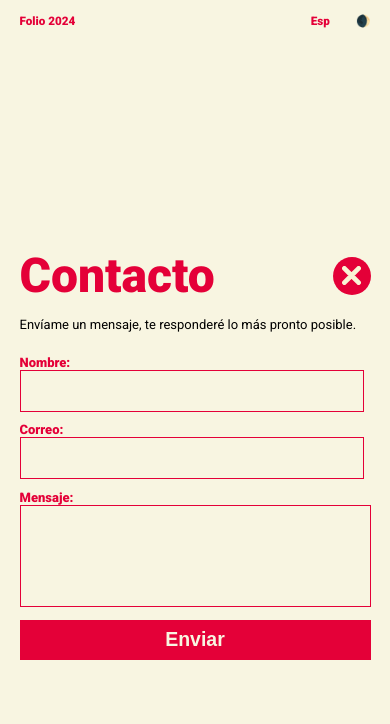
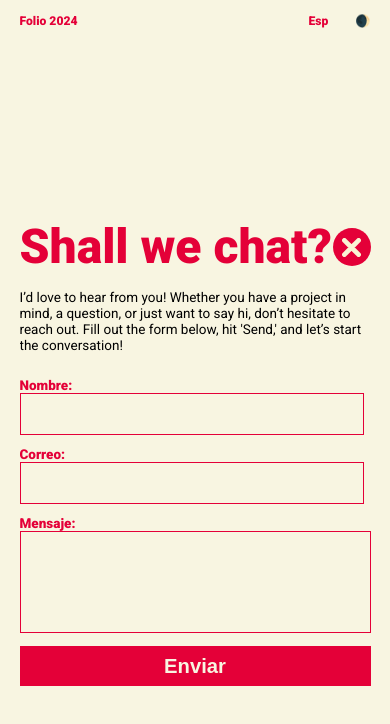
Before and after one commit to andresGon/portfolio-2025-react, a React (Vite) app: page / in a window 390 px wide. Both pictures are taken after a click on the button "Contact". Shown: the top 724 px of the page. Built offline with nearby package versions, Linux system fonts and the light colour scheme.

Commit message:
traduccion contacto

```diff
--- a/src/components/Contact.jsx
+++ b/src/components/Contact.jsx
@@ -1,8 +1,10 @@
 import React, { useState, useEffect } from 'react';
 import emailjs from 'emailjs-com';
+import { useTranslation } from 'react-i18next';
 import Notification from './Notification';
 
 const Contact = () => {
+  const { t } = useTranslation();
   const [formData, setFormData] = useState({
     name: '',
     email: '',
@@ -74,8 +76,8 @@ const Contact = () => {
         />
       )}
 
-    <div className="title-1">Contacto</div>
-    <p className="text-1">Envíame un mensaje, te responderé lo más pronto posible.</p>
+    <div className="title-1">{t('contac_title')}</div>
+    <p className="text-1">{t('contact_intro')}</p>
 
       <form onSubmit={handleSubmit} className='form'>
         <label>
--- a/src/index.scss
+++ b/src/index.scss
@@ -131,6 +131,7 @@ body {
   justify-content: space-between;
   z-index: 10;
   background: var(--beige);
+  transition: .3s;
   &-col{
     display: flex;
     align-items: center;
@@ -468,6 +469,6 @@ body {
     grid-template-columns: 100%;
   }
   html{
-    font-size: 13px;
+    font-size: 13.5px;
   }
 }
--- a/src/locales/en/translation.json
+++ b/src/locales/en/translation.json
@@ -26,5 +26,7 @@
   "about_charge_3":"front end developer",
   "about_description_3":"In my experience at Titamedia, I worked as a front-end developer specializing in digital commerce for Latin America. I utilized VTEX Legacy and VTEX IO to customize stores tailored to different devices and developed advanced features with React.js, ensuring efficient and engaging user experiences across various platforms.",
   "about_charge_4":"UI developer",
-  "about_description_4":"During my time at Cluvi, a startup in the gastronomy sector, I specialized in developing and customizing user interfaces for digital restaurant menus across Latin America. Using technologies such as Vue.js 3, Sass, and JavaScript, I designed optimized solutions for both mobile and desktop devices, ensuring an attractive and functional user experience."
+  "about_description_4":"During my time at Cluvi, a startup in the gastronomy sector, I specialized in developing and customizing user interfaces for digital restaurant menus across Latin America. Using technologies such as Vue.js 3, Sass, and JavaScript, I designed optimized solutions for both mobile and desktop devices, ensuring an attractive and functional user experience.",
+  "contac_title":"Shall we chat?",
+  "contact_intro":"I’d love to hear from you! Whether you have a project in mind, a question, or just want to say hi, don’t hesitate to reach out. Fill out the form below, hit 'Send,' and let’s start the conversation!"
 }
--- a/src/locales/es/translation.json
+++ b/src/locales/es/translation.json
@@ -26,5 +26,7 @@
     "about_charge_3":"Desarrollador frontend",
     "about_description_3":"En mi experiencia en Titamedia, trabajé como desarrollador front-end especializado en comercios digitales para Latinoamérica. Utilicé VTEX Legacy y VTEX IO para personalizar tiendas adaptadas a diferentes dispositivos y desarrollé funcionalidades avanzadas con React.js, asegurando experiencias de usuario eficientes y atractivas en diversas plataformas.",
     "about_charge_4":"Desarrollador interfaz usuario",
-    "about_description_4":"En mi experiencia laboral en Cluvi, una startup del sector gastronómico, me especialicé en el desarrollo y personalización de interfaces de usuario para menús digitales de restaurantes en Latinoamérica. Utilizando tecnologías como Vue.js 3, Sass y JavaScript, diseñé soluciones optimizadas para dispositivos móviles y de escritorio, garantizando una experiencia atractiva y funcional para los usuarios."
+    "about_description_4":"En mi experiencia laboral en Cluvi, una startup del sector gastronómico, me especialicé en el desarrollo y personalización de interfaces de usuario para menús digitales de restaurantes en Latinoamérica. Utilizando tecnologías como Vue.js 3, Sass y JavaScript, diseñé soluciones optimizadas para dispositivos móviles y de escritorio, garantizando una experiencia atractiva y funcional para los usuarios.",
+    "contac_title":"¿Charlamos?",
+    "contact_intro":"¡Me encantaría saber de ti! Ya sea que tengas un proyecto en mente, una pregunta o simplemente quieras saludar, no dudes en escribirme. Llena el formulario abajo, haz clic en 'Enviar' y ¡comencemos la conversación!"
   }
```
